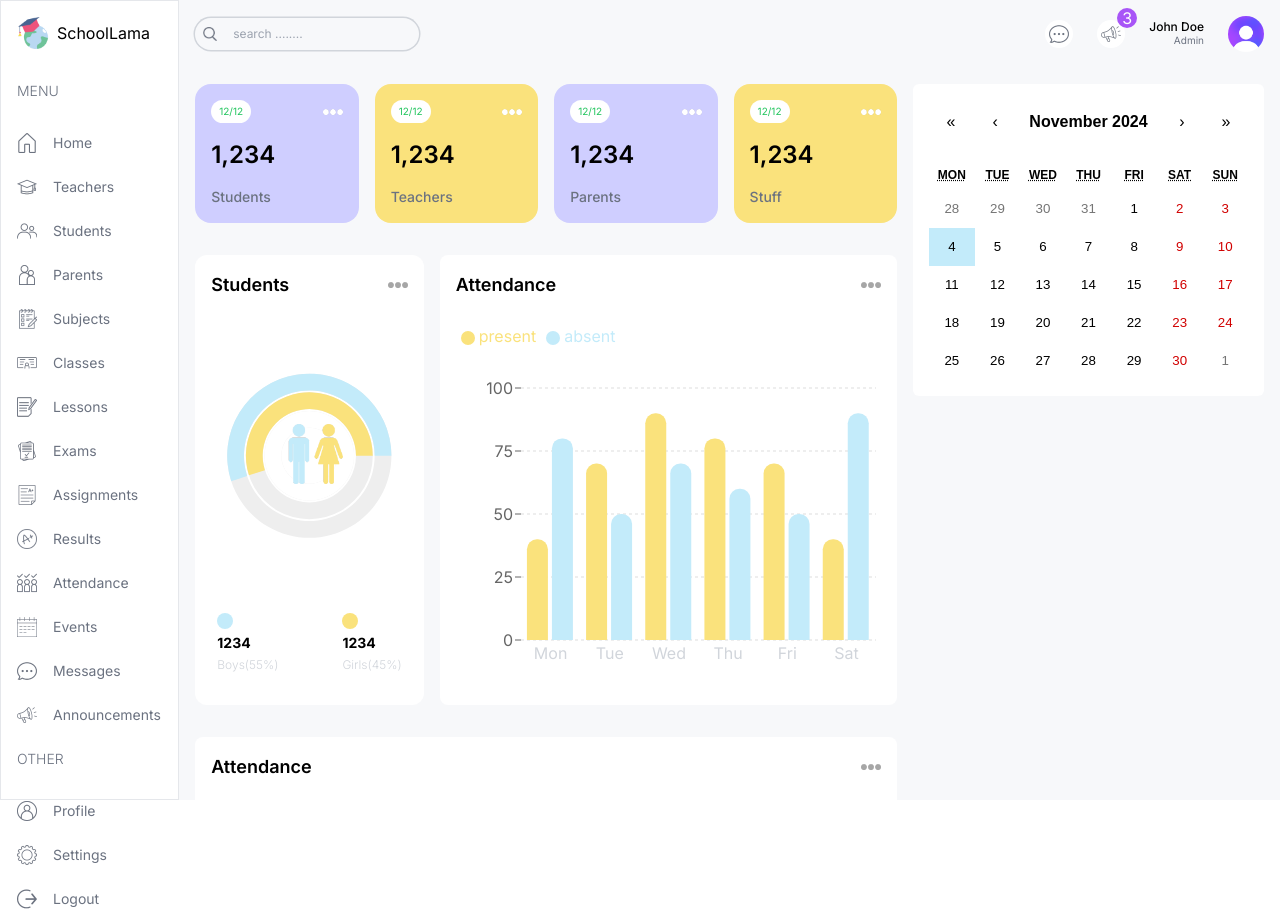
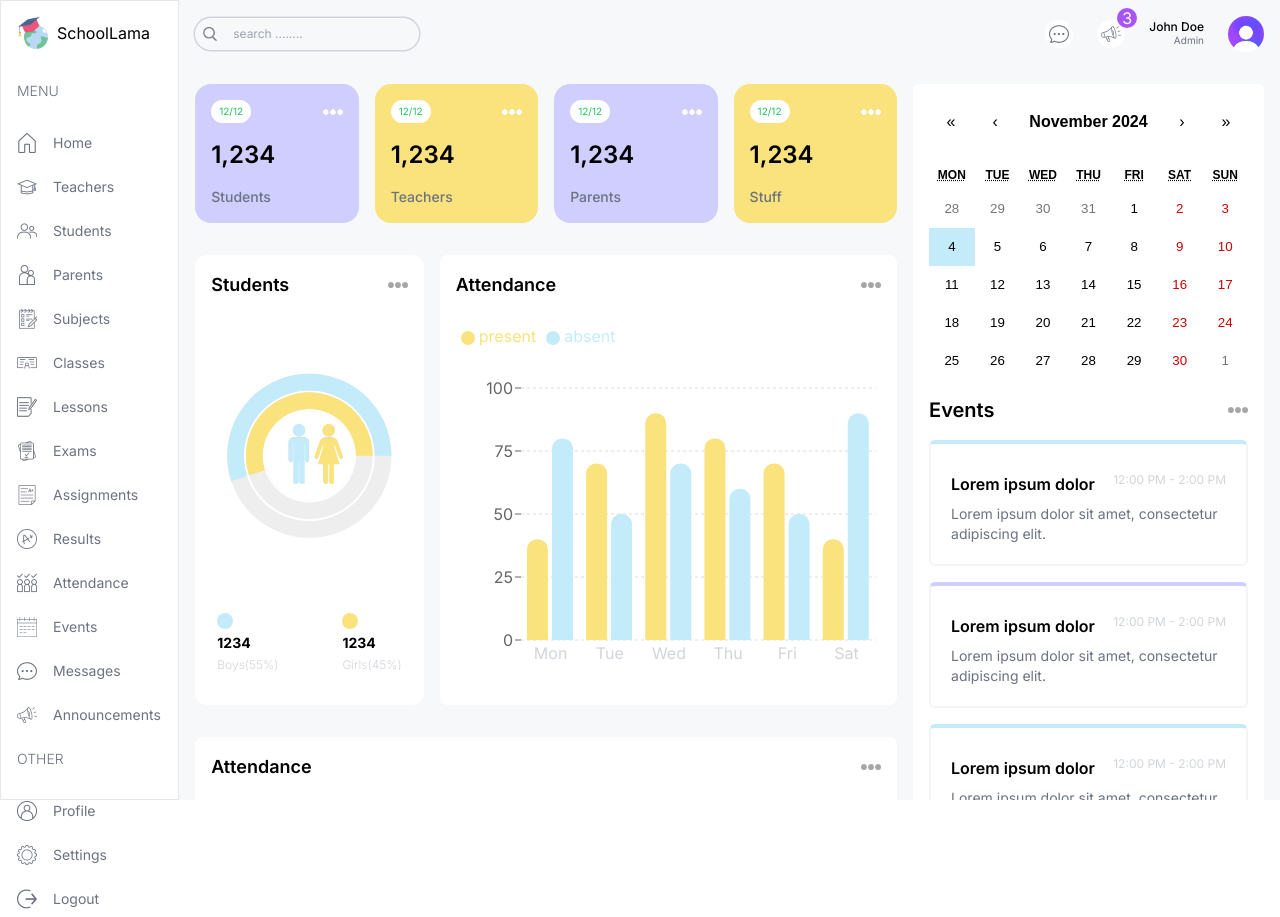
Before and after one commit to kaziabulhasib/sm-dashboard, a Next.js app: page /admin in a window 1280 px wide. Built offline with nearby package versions, Linux system fonts and the light colour scheme.

Commit message:
events section

```diff
--- a/src/components/EventCalender.tsx
+++ b/src/components/EventCalender.tsx
@@ -2,16 +2,56 @@
 import "react-calendar/dist/Calendar.css";
 import { useState } from "react";
 import Calendar from "react-calendar";
+import Image from "next/image";
 
 type ValuePiece = Date | null;
 
 type Value = ValuePiece | [ValuePiece, ValuePiece];
+
+// TEMPORARY
+const events = [
+  {
+    id: 1,
+    title: "Lorem ipsum dolor",
+    time: "12:00 PM - 2:00 PM",
+    description: "Lorem ipsum dolor sit amet, consectetur adipiscing elit.",
+  },
+  {
+    id: 2,
+    title: "Lorem ipsum dolor",
+    time: "12:00 PM - 2:00 PM",
+    description: "Lorem ipsum dolor sit amet, consectetur adipiscing elit.",
+  },
+  {
+    id: 3,
+    title: "Lorem ipsum dolor",
+    time: "12:00 PM - 2:00 PM",
+    description: "Lorem ipsum dolor sit amet, consectetur adipiscing elit.",
+  },
+];
 
 const EventCalender = () => {
   const [value, onChange] = useState<Value>(new Date());
   return (
     <div className='bg-white p-4 rounded-md'>
       <Calendar onChange={onChange} value={value} />
+      <div className='flex items-center justify-between'>
+        <h1 className='text-xl font-semibold my-4'>Events</h1>
+        <Image src='/moreDark.png' alt='' width={20} height={20} />
+      </div>
+      <div className='flex flex-col gap-4 '>
+        {events.map((event) => (
+          <div
+            className='p-5 rounded-md border-2 border-gray-100 border-t-4 odd:border-t-lamaSky even:border-t-lamaPurple'
+            key={event.id}>
+            <div className='flex justify-between my-2'>
+              <h1 className=' font-semibold'>{event.title}</h1>
+              <p className='text-xs text-gray-300'>{event.time}</p>
+            </div>
+            <p className='text-sm text-gray-500'>{event.description}</p>
+          </div>
+        ))}
+      </div>
     </div>
   );
 };
```
